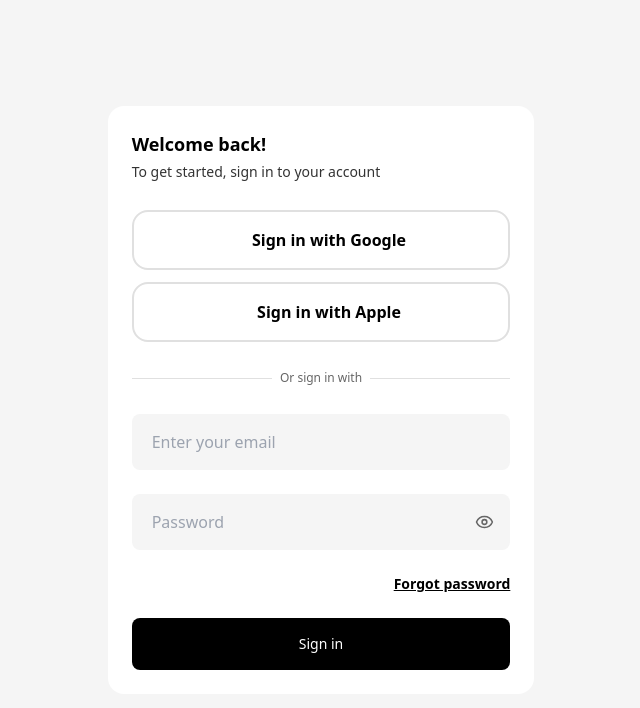
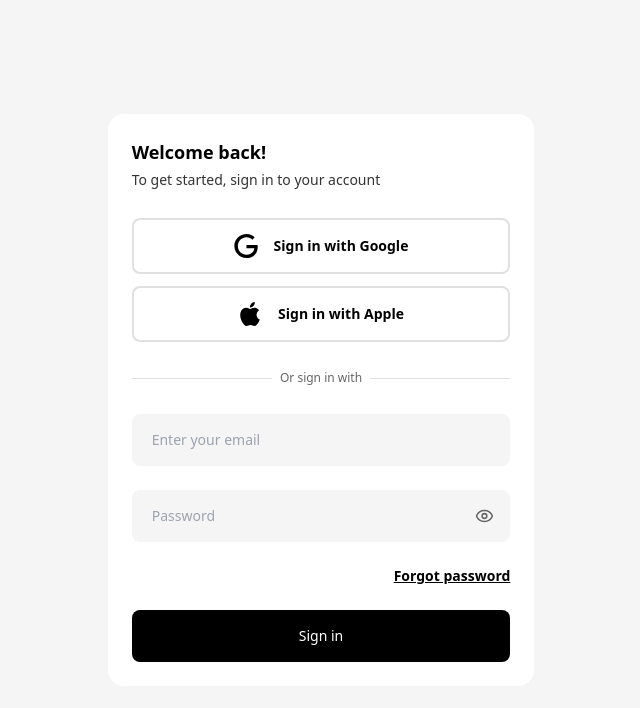
Before and after one commit to codthathing/Free-Chat, a React (Vite) app: page / in a window 1280 px wide. Shown: the top 708 px of the page, without its empty margins (319-959 px from the left). Built offline with nearby package versions, Linux system fonts and the light colour scheme.

Commit message:
completed the sign in page

```diff
--- /dev/null
+++ b/src/components/auth/AuthDivider.jsx
@@ -0,0 +1,11 @@
+const AuthDivider = ({ text }) => {
+  return (
+    <div className="flex items-center gap-x-1 md:gap-x-3 lg:gap-x-2">
+      <i className="border-b-0.5px lg:border-b border-gray-light w-full"></i>
+      <span className="text-[8px] md:text-base lg:text-xs text-gray-medium text-nowrap">{text}</span>
+      <i className="border-b-0.5px lg:border-b border-gray-light w-full"></i>
+    </div>
+  );
+};
+
+export default AuthDivider;
--- /dev/null
+++ b/src/components/auth/AuthForm.jsx
@@ -0,0 +1,10 @@
+const AuthForm = ({ children, buttonText }) => {
+  return (
+    <form className="flex flex-col gap-y-4 md:gap-y-6">
+      {children}
+      <button type="submit" onClick={(e) => e.preventDefault()} className="border-none outline-none bg-black text-white rounded-md md:rounded-xl lg:rounded-lg py-3 md:py-4 text-xs md:text-xl lg:text-sm">{buttonText}</button>
+    </form>
+  );
+};
+
+export default AuthForm;
--- /dev/null
+++ b/src/components/auth/AuthHeadText.jsx
@@ -0,0 +1,10 @@
+const AuthHeadText = ({ head, text }) => {
+  return (
+    <div className="flex flex-col gap-y-0.15px md:gap-y-0.5 lg:gap-y-1">
+      <h1 className="font-bold text-base md:text-2xl lg:text-lg">{head}</h1>
+      <p className="text-xs md:text-xl lg:text-sm text-gray-dark">{text}</p>
+    </div>
+  );
+};
+
+export default AuthHeadText;
--- /dev/null
+++ b/src/components/auth/AuthInput.jsx
@@ -0,0 +1,21 @@
+import { Eye, EyeOff } from "lucide-react";
+import { useState } from "react";
+
+const AuthInput = ({ type, name, value, onChange, placeholder }) => {
+  const [showPassword, setShowPassword] = useState(false);
+
+  return (
+    <>
+      {type === "password" ? (
+        <div className="py-1 px-3 md:px-4 rounded-md md:rounded-xl lg:rounded-lg bg-gray-light flex items-center lg:gap-y-1 text-gray-medium">
+          <input type={showPassword ? "text" : "password"} placeholder="Password" name={name} value={value} onChange={onChange} className="border-none outline-none bg-transparent py-2 px-1 md:py-3 text-xs md:text-xl lg:text-sm w-full" />
+          {showPassword ? <EyeOff onClick={() => setShowPassword(false)} className="w-3 md:w-8 lg:w-5 h-3 md:h-8 lg:h-5 cursor-pointer" /> : <Eye onClick={() => setShowPassword(true)} className="w-3 md:w-8 lg:w-5 h-3 md:h-8 lg:h-5 cursor-pointer" />}
+        </div>
+      ) : (
+        <input type={type} placeholder={placeholder} name={name} value={value} onChange={onChange} className="border-none outline-none bg-gray-light rounded-md md:rounded-xl lg:rounded-lg py-3 px-4 md:py-4 md:px-5 text-gray-medium text-xs md:text-xl lg:text-sm" />
+      )}
+    </>
+  );
+};
+
+export default AuthInput;
--- a/src/components/auth/AuthSection.jsx
+++ b/src/components/auth/AuthSection.jsx
@@ -1,7 +1,7 @@
-const AuthSection = ({ children, className }) => {
+const AuthSection = ({ children }) => {
   return (
     <section className="h-screen md:flex md:justify-center md:items-center md:bg-gray-light">
-      <main className={`h-full md:h-fit md:w-3/5 lg:w-2/6 bg-white md:rounded-2xl lg:p-6 ${className}`}>
+      <main className={`h-full md:h-fit md:w-3/5 lg:w-2/6 bg-white md:rounded-3xl lg:rounded-2xl flex flex-col px-4 mt-8 md:mt-0 md:p-8 lg:p-6 gap-y-5 md:gap-y-8 lg:gap-y-7`}>
         {children}
       </main>
     </section>
--- /dev/null
+++ b/src/components/auth/AuthSignInOpt.jsx
@@ -0,0 +1,24 @@
+import google from "../../assets/google.svg";
+import apple from "../../assets/apple.svg";
+
+const AuthSignInOpt = () => {
+  const optArray = [
+    { id: 0, icon: google, text: "Sign in with Google" },
+    { id: 1, icon: apple, text: "Sign in with Apple" },
+  ];
+
+  return (
+    <div className="flex flex-col gap-y-3 md:gap-y-4 lg:gap-y-3">
+      {optArray.map(({ id, icon, text }) => {
+        return (
+          <main key={id} className="flex gap-x-1 md:gap-x-5 lg:gap-x-4 justify-center items-center cursor-pointer border-gray-light border md:border-2 rounded-md md:rounded-xl lg:rounded-lg py-2 md:py-3.5">
+            <img src={icon} alt={text} className="w-3 h-3 md:w-7 md:h-7 lg:w-6 lg:h-6" />
+            <span className="font-semibold text-xs md:text-xl lg:text-sm">{text}</span>
+          </main>
+        );
+      })}
+    </div>
+  );
+};
+
+export default AuthSignInOpt;
--- a/src/index.css
+++ b/src/index.css
@@ -554,8 +554,16 @@ video {
   display: none;
 }
 
+.mt-8 {
+  margin-top: 2rem;
+}
+
 .flex {
   display: flex;
+}
+
+.h-3 {
+  height: 0.75rem;
 }
 
 .h-full {
@@ -566,6 +574,10 @@ video {
   height: 100vh;
 }
 
+.w-3 {
+  width: 0.75rem;
+}
+
 .w-fit {
   width: -moz-fit-content;
   width: fit-content;
@@ -573,6 +585,10 @@ video {
 
 .w-full {
   width: 100%;
+}
+
+.cursor-pointer {
+  cursor: pointer;
 }
 
 .flex-col {
@@ -587,20 +603,29 @@ video {
   justify-content: center;
 }
 
-.gap-y-1 {
-  row-gap: 0.25rem;
+.gap-x-1 {
+  -moz-column-gap: 0.25rem;
+       column-gap: 0.25rem;
+}
+
+.gap-y-0 {
+  row-gap: 0px;
+}
+
+.gap-y-0\.15px {
+  row-gap: 0.15px;
 }
 
 .gap-y-3 {
   row-gap: 0.75rem;
 }
 
-.gap-y-6 {
-  row-gap: 1.5rem;
+.gap-y-4 {
+  row-gap: 1rem;
 }
 
-.gap-y-7 {
-  row-gap: 1.75rem;
+.gap-y-5 {
+  row-gap: 1.25rem;
 }
 
 .self-end {
@@ -611,12 +636,20 @@ video {
   text-wrap: nowrap;
 }
 
-.rounded-lg {
-  border-radius: 0.5rem;
+.rounded-md {
+  border-radius: 0.375rem;
 }
 
-.border-b {
-  border-bottom-width: 1px;
+.border {
+  border-width: 1px;
+}
+
+.border-b-0 {
+  border-bottom-width: 0px;
+}
+
+.border-b-0\.5px {
+  border-bottom-width: 0.5px;
 }
 
 .border-none {
@@ -645,6 +678,50 @@ video {
 .bg-white {
   --tw-bg-opacity: 1;
   background-color: rgb(255 255 255 / var(--tw-bg-opacity, 1));
+}
+
+.px-1 {
+  padding-left: 0.25rem;
+  padding-right: 0.25rem;
+}
+
+.px-3 {
+  padding-left: 0.75rem;
+  padding-right: 0.75rem;
+}
+
+.px-4 {
+  padding-left: 1rem;
+  padding-right: 1rem;
+}
+
+.py-1 {
+  padding-top: 0.25rem;
+  padding-bottom: 0.25rem;
+}
+
+.py-2 {
+  padding-top: 0.5rem;
+  padding-bottom: 0.5rem;
+}
+
+.py-3 {
+  padding-top: 0.75rem;
+  padding-bottom: 0.75rem;
+}
+
+.text-\[8px\] {
+  font-size: 0.5rem;
+}
+
+.text-base {
+  font-size: 1rem;
+  line-height: 1.5rem;
+}
+
+.text-xs {
+  font-size: 0.75rem;
+  line-height: 1rem;
 }
 
 .font-bold {
@@ -680,8 +757,20 @@ video {
 }
 
 @media (min-width: 768px) {
+  .md\:mt-0 {
+    margin-top: 0px;
+  }
+
   .md\:flex {
     display: flex;
+  }
+
+  .md\:h-7 {
+    height: 1.75rem;
+  }
+
+  .md\:h-8 {
+    height: 2rem;
   }
 
   .md\:h-fit {
@@ -693,6 +782,14 @@ video {
     width: 60%;
   }
 
+  .md\:w-7 {
+    width: 1.75rem;
+  }
+
+  .md\:w-8 {
+    width: 2rem;
+  }
+
   .md\:items-center {
     align-items: center;
   }
@@ -701,43 +798,113 @@ video {
     justify-content: center;
   }
 
-  .md\:rounded-2xl {
-    border-radius: 1rem;
+  .md\:gap-x-3 {
+    -moz-column-gap: 0.75rem;
+         column-gap: 0.75rem;
+  }
+
+  .md\:gap-x-5 {
+    -moz-column-gap: 1.25rem;
+         column-gap: 1.25rem;
+  }
+
+  .md\:gap-y-0\.5 {
+    row-gap: 0.125rem;
+  }
+
+  .md\:gap-y-4 {
+    row-gap: 1rem;
+  }
+
+  .md\:gap-y-6 {
+    row-gap: 1.5rem;
+  }
+
+  .md\:gap-y-8 {
+    row-gap: 2rem;
+  }
+
+  .md\:rounded-3xl {
+    border-radius: 1.5rem;
+  }
+
+  .md\:rounded-xl {
+    border-radius: 0.75rem;
+  }
+
+  .md\:border-2 {
+    border-width: 2px;
   }
 
   .md\:bg-gray-light {
     --tw-bg-opacity: 1;
     background-color: rgb(245 245 245 / var(--tw-bg-opacity, 1));
   }
+
+  .md\:p-8 {
+    padding: 2rem;
+  }
+
+  .md\:px-4 {
+    padding-left: 1rem;
+    padding-right: 1rem;
+  }
+
+  .md\:px-5 {
+    padding-left: 1.25rem;
+    padding-right: 1.25rem;
+  }
+
+  .md\:py-3 {
+    padding-top: 0.75rem;
+    padding-bottom: 0.75rem;
+  }
+
+  .md\:py-3\.5 {
+    padding-top: 0.875rem;
+    padding-bottom: 0.875rem;
+  }
+
+  .md\:py-4 {
+    padding-top: 1rem;
+    padding-bottom: 1rem;
+  }
+
+  .md\:text-2xl {
+    font-size: 1.5rem;
+    line-height: 2rem;
+  }
+
+  .md\:text-base {
+    font-size: 1rem;
+    line-height: 1.5rem;
+  }
+
+  .md\:text-xl {
+    font-size: 1.25rem;
+    line-height: 1.75rem;
+  }
 }
 
 @media (min-width: 1024px) {
-  .lg\:h-2 {
-    height: 0.5rem;
+  .lg\:h-5 {
+    height: 1.25rem;
   }
 
   .lg\:h-6 {
     height: 1.5rem;
   }
 
-  .lg\:h-5 {
-    height: 1.25rem;
-  }
-
-  .lg\:w-2 {
-    width: 0.5rem;
-  }
-
   .lg\:w-2\/6 {
     width: 33.333333%;
   }
 
+  .lg\:w-5 {
+    width: 1.25rem;
+  }
+
   .lg\:w-6 {
     width: 1.5rem;
-  }
-
-  .lg\:w-5 {
-    width: 1.25rem;
   }
 
   .lg\:gap-x-2 {
@@ -754,6 +921,14 @@ video {
     row-gap: 0.25rem;
   }
 
+  .lg\:gap-y-3 {
+    row-gap: 0.75rem;
+  }
+
+  .lg\:gap-y-7 {
+    row-gap: 1.75rem;
+  }
+
   .lg\:rounded-2xl {
     border-radius: 1rem;
   }
@@ -762,46 +937,12 @@ video {
     border-radius: 0.5rem;
   }
 
-  .lg\:border-2 {
-    border-width: 2px;
-  }
-
-  .lg\:p-4 {
-    padding: 1rem;
+  .lg\:border-b {
+    border-bottom-width: 1px;
   }
 
   .lg\:p-6 {
     padding: 1.5rem;
-  }
-
-  .lg\:px-1 {
-    padding-left: 0.25rem;
-    padding-right: 0.25rem;
-  }
-
-  .lg\:px-4 {
-    padding-left: 1rem;
-    padding-right: 1rem;
-  }
-
-  .lg\:px-5 {
-    padding-left: 1.25rem;
-    padding-right: 1.25rem;
-  }
-
-  .lg\:py-1 {
-    padding-top: 0.25rem;
-    padding-bottom: 0.25rem;
-  }
-
-  .lg\:py-3 {
-    padding-top: 0.75rem;
-    padding-bottom: 0.75rem;
-  }
-
-  .lg\:py-4 {
-    padding-top: 1rem;
-    padding-bottom: 1rem;
   }
 
   .lg\:text-lg {
--- a/src/pages/SigInPage.jsx
+++ b/src/pages/SigInPage.jsx
@@ -1,37 +1,29 @@
+import { useState } from "react";
 import AuthSection from "../components/auth/AuthSection";
-import { Eye, EyeOff } from "lucide-react";
+import AuthHeadText from "../components/auth/AuthHeadText";
+import AuthSignInOpt from "../components/auth/AuthSignInOpt";
+import AuthDivider from "../components/auth/AuthDivider";
+import AuthForm from "../components/auth/AuthForm";
+import AuthInput from "../components/auth/AuthInput";
 
 const SigInPage = () => {
+  const [ signInForm, setSignInForm ] = useState({ email: "", password: "" });
+  const handleSignInForm = (e) => {
+    const name = e.target.name;
+    const value = e.target.value;
+    setSignInForm({ ...signInForm, [name]: value });
+  };
+
   return (
-    <AuthSection className={"flex flex-col gap-y-7"}>
-      <div className="flex flex-col gap-y-1">
-        <h1 className="font-bold lg:text-lg">Welcome back!</h1>
-        <p className="lg:text-sm text-gray-dark">To get started, sign in to your account</p>
-      </div>
-      <div className="flex flex-col gap-y-3">
-        <main className="flex lg:gap-x-4 justify-center items-center border-gray-light lg:border-2 lg:rounded-2xl lg:p-4">
-          <i></i>
-          <span className="font-semibold">Sign in with Google</span>
-        </main>
-        <main className="flex lg:gap-x-4 justify-center items-center border-gray-light lg:border-2 lg:rounded-2xl lg:p-4">
-          <i></i>
-          <span className="font-semibold">Sign in with Apple</span>
-        </main>
-      </div>
-      <div className="flex items-center lg:gap-x-2">
-        <i className="border-b border-gray-light w-full"></i>
-        <span className="lg:text-xs text-gray-medium text-nowrap">Or sign in with</span>
-        <i className="border-b border-gray-light w-full"></i>
-      </div>
-      <form className="flex flex-col gap-y-6">
-        <input className="border-none outline-none bg-gray-light rounded-lg lg:py-4 lg:px-5 text-gray-medium" placeholder="Enter your email" type="email" name="" id="" />
-        <div className="lg:py-1 lg:px-4 rounded-lg bg-gray-light flex items-center lg:gap-y-1 text-gray-medium">
-          <input className="border-none outline-none bg-transparent lg:py-3 lg:px-1 w-full" type="password" placeholder="Password" name="" id="" />
-          <Eye className="lg:w-5 lg:h-5" />
-        </div>
-        <p className="lg:text-sm underline font-semibold self-end w-fit">Forgot password</p>
-        <button type="submit" className="border-none outline-none bg-black text-white lg:rounded-lg lg:py-4 lg:text-sm">Sign in</button>
-      </form>
+    <AuthSection>
+      <AuthHeadText head={"Welcome back!"} text={"To get started, sign in to your account"} />
+      <AuthSignInOpt />
+      <AuthDivider text={"Or sign in with"} />
+      <AuthForm buttonText={"Sign in"}>
+        <AuthInput type={"email"} placeholder={"Enter your email"} name={"email"} value={signInForm.email} onChange={handleSignInForm} />
+        <AuthInput type={"password"} name={"password"} value={signInForm.password} onChange={handleSignInForm} />
+        <p className="text-xs md:text-xl lg:text-sm underline font-semibold self-end w-fit cursor-pointer">Forgot password</p>
+      </AuthForm>
     </AuthSection>
   );
 };
```
Also changed, not shown: tailwind.config.js (+10 -1 lines), src/assets/apple.svg (added), src/assets/google.svg (added).
